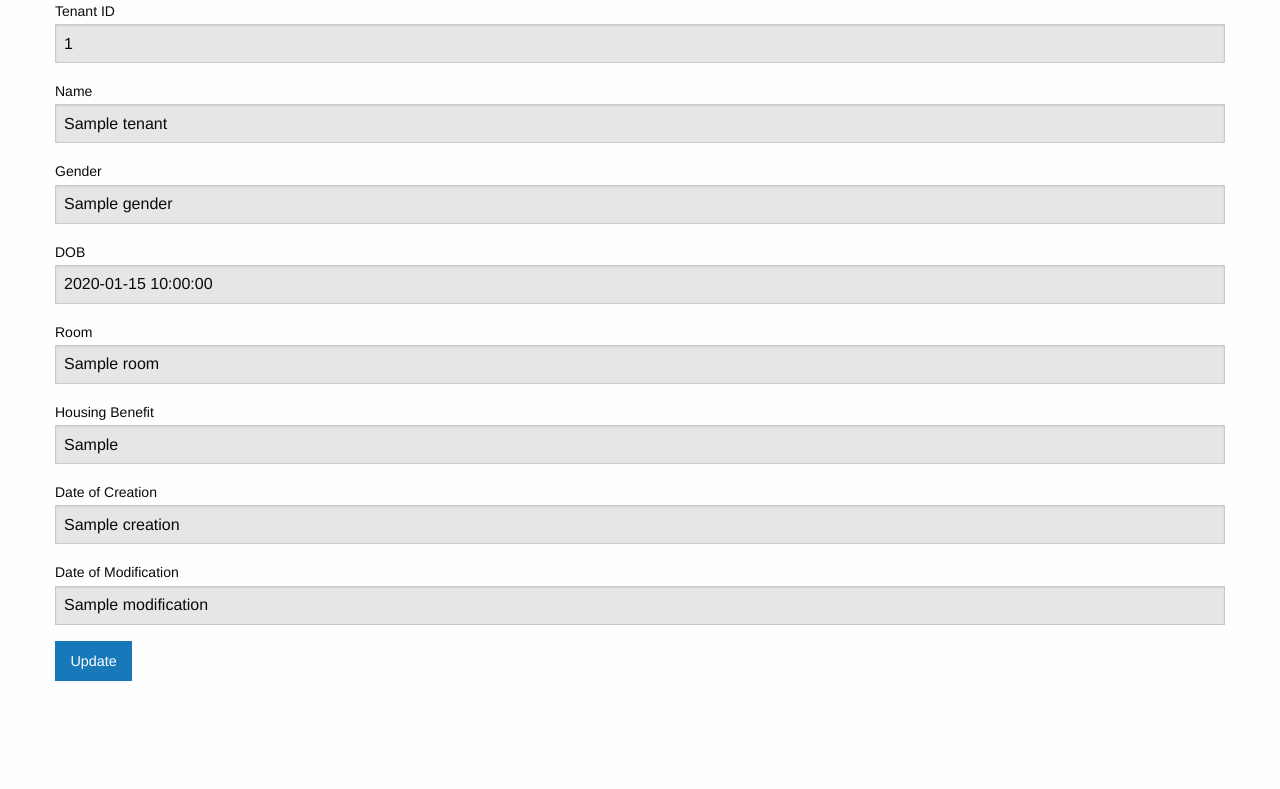
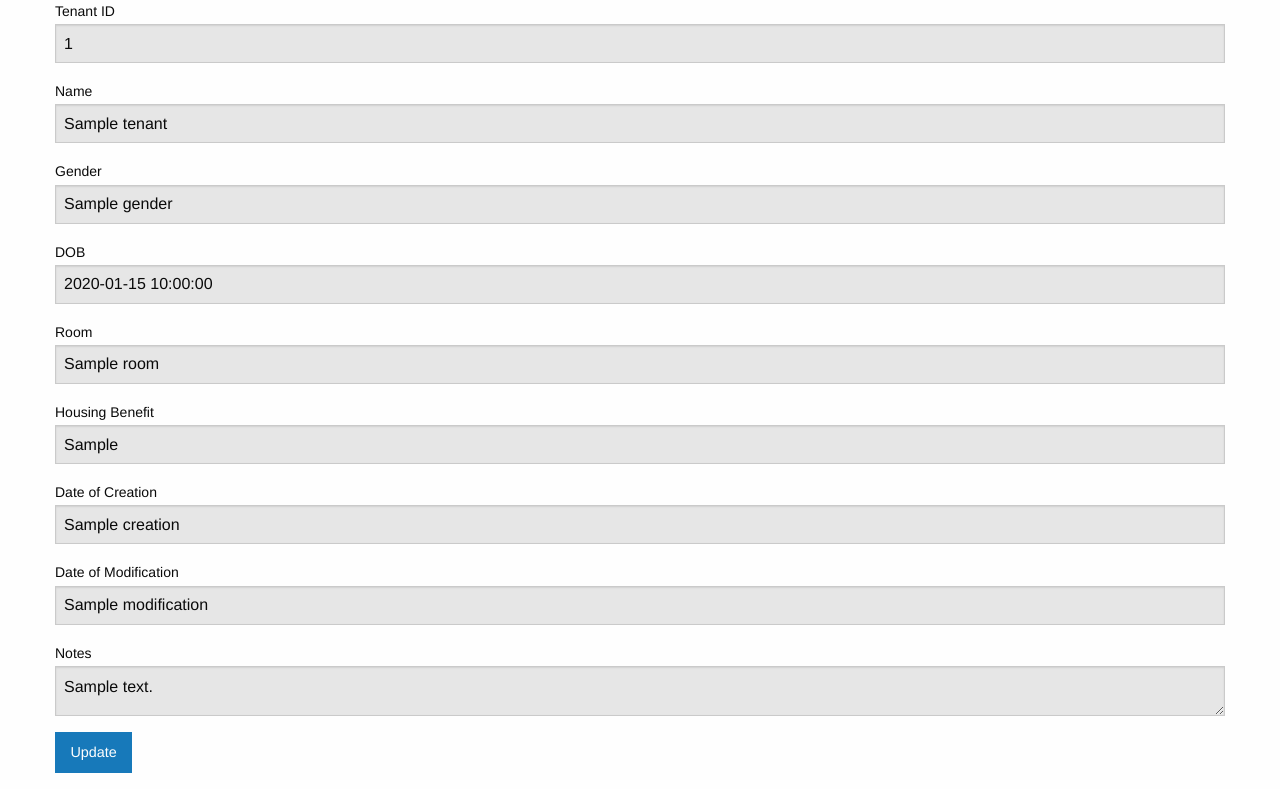
Before and after one commit to thenguyen-co-uk/qltcxn, a FastAPI app: template server/templates/tenant.html in a window 1280 px wide. Shown: the part 99-888 px from the top of the page. Before the commit the page ends 780 px from the top, so only its background shows below. Run offline with FastAPI, Linux system fonts and the light colour scheme; the template is opened without the code that fills it: most values are stand-ins (such as "Sample title", 1, 10 or a date in 2020); some libraries are stand-ins or nearby versions.

Commit message:
Rename the property: note to notes

```diff
--- a/server/database/models.py
+++ b/server/database/models.py
@@ -26,7 +26,7 @@ class Tenant(BaseModel):
     gender: str
     room: str
     hb: bool = True # housing benefit
-    note: str # captures the changes made on the tenant for example: housing benefit or not
+    notes: str # the changes made on the tenant for example: housing benefit
     creation: int = int(datetime.timestamp(datetime.now()))
     modification: int = int(datetime.timestamp(datetime.now()))
 
--- a/server/database/schemas.py
+++ b/server/database/schemas.py
@@ -22,7 +22,7 @@ def get_tenant(tenant):
         "gender": tenant["gender"],
         "room": tenant["room"],
         "hb": tenant["hb"],
-        "note": tenant["note"]
+        "notes": tenant["notes"]
     }
 
 
--- a/server/templates/tenant-list.html
+++ b/server/templates/tenant-list.html
@@ -49,6 +49,7 @@
                 {{ tenant['hb'] }}<br/>
                 {{ tenant['creation'] }}<br/>
                 {{ tenant['modification'] }}
+                {{ tenant['notes'] }}
             </p>
             {% endfor %}
         </div>
--- a/server/templates/tenant.html
+++ b/server/templates/tenant.html
@@ -63,6 +63,8 @@
                         <input type="text" id="date-creation" value="{{ tenant['creation'] }}" readonly>
                         <label for="date-modification">Date of Modification</label>
                         <input type="text" id="date-modification" value="{{ tenant['modification'] }}" readonly>
+                        <label for="notes">Notes</label>
+                        <textarea id="notes" readonly>{{ tenant['notes'] }}</textarea>
                     </div>
                 </div>
                 <label for="btn-action"></label><input type="button" id="btn-action" class="button"
```
